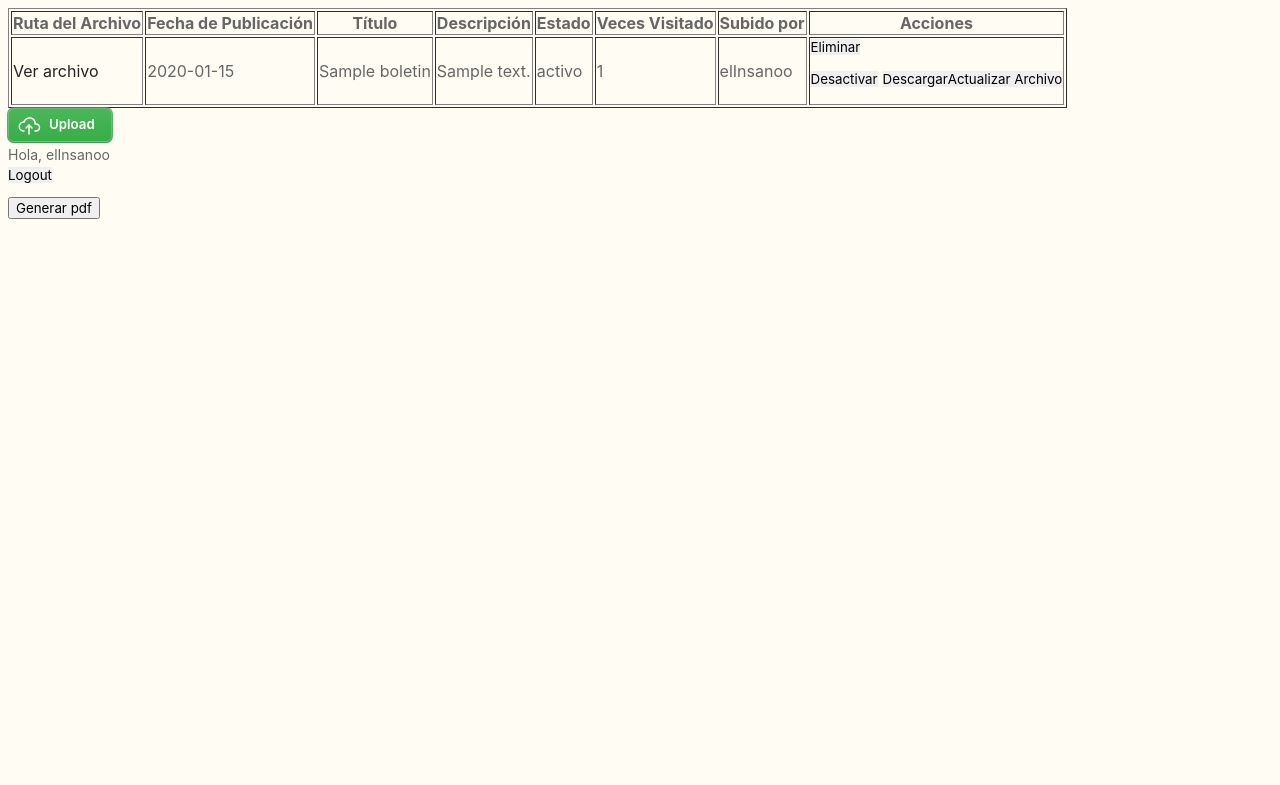
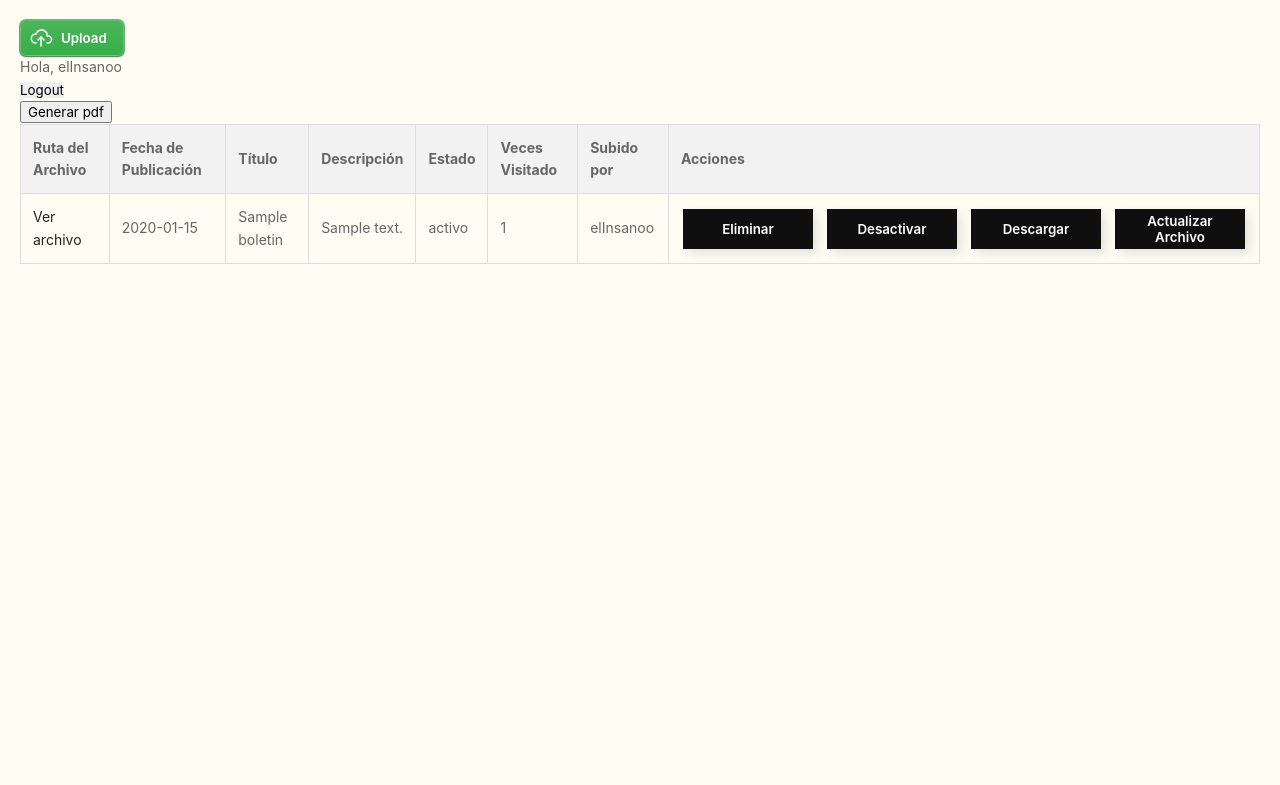
Before and after one commit to siroale/GRUPO20-2025-PROYINF, a PHP site: page /php/creacion.php in a window 1280 px wide. Shown: the top 785 px of the page. Run offline with PHP 8.4, Linux system fonts and the light colour scheme; a user stored in the database is signed in; data comes from the database, SQL or seed files in the repository; tables that the repository leaves empty hold one stand-in row (values such as "Sample post"); some libraries are stand-ins or nearby versions.

Commit message:
Un poquito de CSS y maicena

```diff
--- a/src/css/style.css
+++ b/src/css/style.css
@@ -1681,3 +1681,88 @@ textarea.massage_box::placeholder {
         font-size: 12px;
     }
 }
+
+
+
+.Btn {
+    width: 130px;
+    height: 40px;
+    display: flex;
+    align-items: center;
+    justify-content: center;
+    background-color: rgb(15, 15, 15);
+    border: none;
+    color: white;
+    font-weight: 600;
+    gap: 8px;
+    cursor: pointer;
+    box-shadow: 5px 5px 10px rgba(0, 0, 0, 0.103);
+    position: relative;
+    overflow: hidden;
+    transition-duration: .3s;
+  }
+
+  .Btn::before {
+    width: 130px;
+    height: 130px;
+    position: absolute;
+    content: "";
+    background-color: white;
+    border-radius: 50%;
+    left: -100%;
+    top: 0;
+    transition-duration: .3s;
+    mix-blend-mode: difference;
+  }
+
+  .Btn:hover::before {
+    transition-duration: .3s;
+    transform: translate(100%,-50%);
+    border-radius: 0;
+  }
+
+  .Btn:active {
+    transform: translate(5px,5px);
+    transition-duration: .3s;
+  }
+
+.table-container {
+    overflow-x: auto;
+}
+
+.update-form {
+    display: none; /* Ocultar los formularios inicialmente */
+    margin-top: 10px;
+    padding: 10px;
+    border: 1px solid #ddd;
+    background-color: #f9f9f9;
+    border-radius: 5px;
+}
+
+table {
+    width: 100%;
+    border-collapse: collapse;
+    margin-bottom: 20px;
+}
+th, td {
+    border: 1px solid #ddd;
+    padding: 12px;
+    text-align: left;
+}
+th {
+    background-color: #f2f2f2;
+    font-weight: bold;
+}
+.action-buttons {
+    display: flex;
+    gap: 10px;
+}
+.Btn {
+    padding: 5px 10px;
+    margin: 2px;
+    cursor: pointer;
+}
+.update-form {
+    display: none;
+    margin-top: 10px;
+}
--- a/src/php/creacion.php
+++ b/src/php/creacion.php
@@ -2,7 +2,6 @@
     session_start();
 
     include "includes/dbinc.php";
-    include "includes/mostrar_boletines_admin.php";
     include "includes/eliminar_boletin.php";
 /*
     Este pedazo sirve para verificar si el usuario es admin, descomentarlo luego, supongo.
@@ -111,7 +110,7 @@
                     <input class="input_field" type="text" name="descripcion" required>
                 </div>
 
-                <p class="modal-description">Adjunta un archivo debajo</p>
+                <p class="modal-description">Adjunte un archivo debajo</p>
                 <div id="uploadArea" class="upload-area">
                     <input type="file" id="fileInput" name="file" accept="application/pdf" style="display: none;" required>
                     <span class="upload-area-icon">
@@ -149,7 +148,9 @@
         </form>
     </div>
 
-
+    <?php
+        include "includes/mostrar_boletines_admin.php";
+    ?>
 
     <script>
     // Obtener elementos del DOM
--- a/src/php/includes/mostrar_boletines_admin.php
+++ b/src/php/includes/mostrar_boletines_admin.php
@@ -13,89 +13,125 @@ try {
 
     // Obtener los resultados
     $boletines = $stmt->fetchAll(PDO::FETCH_ASSOC);
-    if ($boletines) {
-        // Mostrar los resultados en una tabla HTML
-        echo "<table border='1'>";
-        echo "<thead>";
-        echo "<tr>";
-        echo "<th>Ruta del Archivo</th>";
-        echo "<th>Fecha de Publicación</th>";
-        echo "<th>Título</th>";
-        echo "<th>Descripción</th>";
-        echo "<th>Estado</th>";
-        echo "<th>Veces Visitado</th>";
-        echo "<th>Subido por</th>";
-        echo "<th>Acciones</th>";
-        echo "</tr>";
-        echo "</thead>";
-        echo "<tbody>";
+?>
 
-        // Recorrer cada fila y mostrar los datos
-        foreach ($boletines as $boletin) {
-            $id_boletin = htmlspecialchars($boletin['id_boletin']);
-            echo "<tr>";
-            echo "<td><a href='" . htmlspecialchars($boletin['ruta_archivo']) . "'>Ver archivo</a></td>";
-            echo "<td>" . htmlspecialchars($boletin['fecha_publicacion']) . "</td>";
-            echo "<td>" . htmlspecialchars($boletin['titulo']) . "</td>";
-            echo "<td>" . htmlspecialchars($boletin['descripcion']) . "</td>";
-            echo "<td>" . htmlspecialchars($boletin['estado']) . "</td>";
-            echo "<td>" . htmlspecialchars($boletin['veces_visitado']) . "</td>";
-            echo "<td>" . htmlspecialchars($boletin['subido_por']) . "</td>";
-            echo "<td>";
+<!DOCTYPE html>
+<html lang="es">
+<head>
+    <meta charset="UTF-8">
+    <meta name="viewport" content="width=device-width, initial-scale=1.0">
+    <title>Gestión de Boletines</title>
+    <style>
+        body {
+            font-family: Arial, sans-serif;
+            line-height: 1.6;
+            margin: 0;
+            padding: 20px;
+        }
+    </style>
+</head>
+<body>
+    <div class="table-container">
+        <?php if ($boletines): ?>
+            <table>
+                <thead>
+                    <tr>
+                        <th>Ruta del Archivo</th>
+                        <th>Fecha de Publicación</th>
+                        <th>Título</th>
+                        <th>Descripción</th>
+                        <th>Estado</th>
+                        <th>Veces Visitado</th>
+                        <th>Subido por</th>
+                        <th>Acciones</th>
+                    </tr>
+                </thead>
+                <tbody>
+                    <?php foreach ($boletines as $boletin):
+                        $id_boletin = htmlspecialchars($boletin['id_boletin']);
+                    ?>
+                        <tr>
+                            <td><a href="<?= htmlspecialchars($boletin['ruta_archivo']) ?>">Ver archivo</a></td>
+                            <td><?= htmlspecialchars($boletin['fecha_publicacion']) ?></td>
+                            <td><?= htmlspecialchars($boletin['titulo']) ?></td>
+                            <td><?= htmlspecialchars($boletin['descripcion']) ?></td>
+                            <td><?= htmlspecialchars($boletin['estado']) ?></td>
+                            <td><?= htmlspecialchars($boletin['veces_visitado']) ?></td>
+                            <td><?= htmlspecialchars($boletin['subido_por']) ?></td>
+                            <td>
+                                <div class="action-buttons">
+                                    <!-- Eliminar boletin -->
+                                    <form method='POST' action='includes/eliminar_boletin.php' onsubmit='return confirm("¿Estás seguro de que deseas eliminar este boletín?");'>
+                                        <input type='hidden' name='id_boletin' value='<?= $id_boletin ?>'>
+                                        <input type='hidden' name='ruta_archivo' value='<?= htmlspecialchars($boletin['ruta_archivo']) ?>'>
+                                        <button class='Btn' type='submit'>Eliminar</button>
+                                    </form>
 
-            // Eliminar boletin
-            echo "<form method='POST' action='includes/eliminar_boletin.php' onsubmit='return confirm(\"¿Estás seguro de que deseas eliminar este boletín?\");'>";
-            echo "<input type='hidden' name='id_boletin' value='" . htmlspecialchars($boletin['id_boletin']) . "'>";
-            echo "<input type='hidden' name='ruta_archivo' value='" . htmlspecialchars($boletin['ruta_archivo']) . "'>";
-            echo "<button type='submit'>Eliminar</button>";
-            echo "</form>";
+                                    <!-- Activar/Desactivar boletin -->
+                                    <form method='POST' action='includes/activar_desactivar.php'>
+                                        <input type='hidden' name='id_boletin' value='<?= $id_boletin ?>'>
+                                        <input type='hidden' name='estado_actual' value='<?= htmlspecialchars($boletin['estado']) ?>'>
+                                        <button class='Btn' type='submit'>
+                                            <?= $boletin['estado'] === 'activo' ? 'Desactivar' : 'Activar' ?>
+                                        </button>
+                                    </form>
 
-            // Activar/Desactivar boletin
-            echo "<form method='POST' action='includes/activar_desactivar.php' style='display:inline-block;'>";
-            echo "<input type='hidden' name='id_boletin' value='" . htmlspecialchars($boletin['id_boletin']) . "'>";
-            echo "<input type='hidden' name='estado_actual' value='" . htmlspecialchars($boletin['estado']) . "'>";
-            echo "<button type='submit'>" . ($boletin['estado'] === 'activo' ? 'Desactivar' : 'Activar') . "</button>";
-            echo "</form>";
+                                    <!-- Descargar archivo -->
+                                    <a href='<?= htmlspecialchars($boletin['ruta_archivo']) ?>' download>
+                                        <button class='Btn' type='button'>Descargar</button>
+                                    </a>
 
-            // Botón para descargar el archivo
-            echo "<a href='" . htmlspecialchars($boletin['ruta_archivo']) . "' download style='margin-left: 5px;'>";
-            echo "<button type='button'>Descargar</button>";
-            echo "</a>";
+                                    <!-- Botón para mostrar formulario de actualización -->
+                                    <button class='Btn' type='button' onclick='mostrarFormularioActualizar("form-actualizar-<?= $id_boletin ?>")'>
+                                        Actualizar Archivo
+                                    </button>
+                                </div>
 
-            // Formulario para actualizar archivo
-            echo "<button type='button' onclick='mostrarFormularioActualizar(\"form-actualizar-$id_boletin\")'>Actualizar Archivo</button>";
-            echo "<form id='form-actualizar-$id_boletin' method='POST' action='includes/actualizar_archivo.php' enctype='multipart/form-data' style='display:none;'>";
-            echo "<input type='hidden' name='id_boletin' value='" . htmlspecialchars($boletin['id_boletin']) . "'>";
-            echo "<label for='nuevo_titulo-$id_boletin'>Nuevo Título:</label>";
-            echo "<input type='text' name='nuevo_titulo' id='nuevo_titulo-$id_boletin' value='" . htmlspecialchars($boletin['titulo']) . "' required>";
-            echo "<label for='nueva_descripcion-$id_boletin'>Nueva Descripción:</label>";
-            echo "<textarea name='nueva_descripcion' id='nueva_descripcion-$id_boletin' required>" . htmlspecialchars($boletin['descripcion']) . "</textarea>";
-            echo "<input type='file' name='nuevo_archivo' accept='.pdf' required>";
-            echo "<button type='submit'>Confirmar</button>";
-            echo "</form>";
+                                <!-- Formulario de actualización -->
+                                <form id='form-actualizar-<?= $id_boletin ?>' class='update-form' method='POST' action='includes/actualizar_archivo.php' enctype='multipart/form-data'>
+                                    <input type='hidden' name='id_boletin' value='<?= $id_boletin ?>'>
 
-            echo "</td>";
-            echo "</tr>";
+                                    <label for='nuevo_titulo-<?= $id_boletin ?>'>Nuevo Título:</label>
+                                    <input type='text' name='nuevo_titulo' id='nuevo_titulo-<?= $id_boletin ?>'
+                                           value='<?= htmlspecialchars($boletin['titulo']) ?>' required>
+
+                                    <label for='nueva_descripcion-<?= $id_boletin ?>'>Nueva Descripción:</label>
+                                    <textarea name='nueva_descripcion' id='nueva_descripcion-<?= $id_boletin ?>' required>
+                                        <?= htmlspecialchars($boletin['descripcion']) ?>
+                                    </textarea>
+
+                                    <input type='file' name='nuevo_archivo' accept='.pdf' required>
+                                    <button class='Btn' type='submit'>Confirmar</button>
+                                </form>
+                            </td>
+                        </tr>
+                    <?php endforeach; ?>
+                </tbody>
+            </table>
+        <?php else: ?>
+            <p>No hay boletines disponibles.</p>
+        <?php endif; ?>
+    </div>
+
+    <script>
+    // Función para mostrar u ocultar el formulario de actualización
+function mostrarFormularioActualizar(formId) {
+    const form = document.getElementById(formId);
+    if (form) {
+        form.classList.toggle('visible'); // Alterna la visibilidad del formulario
+        if (form.classList.contains('visible')) {
+            form.style.display = 'block';
+        } else {
+            form.style.display = 'none';
         }
+    }
+}
+    </script>
+</body>
+</html>
 
-        echo "</tbody>";
-        echo "</table>";
-    } else {
-        echo "No hay boletines disponibles.";
-    }
+<?php
 } catch (PDOException $e) {
     echo "Error: " . $e->getMessage();
 }
 ?>
-
-<script>
-// Función para mostrar dinámicamente el formulario de actualización
-function mostrarFormularioActualizar(formId) {
-    const form = document.getElementById(formId);
-    if (form.style.display === 'none') {
-        form.style.display = 'inline-block';
-    } else {
-        form.style.display = 'none';
-    }
-}
-</script>
```
Also changed, not shown: 3 other files.
